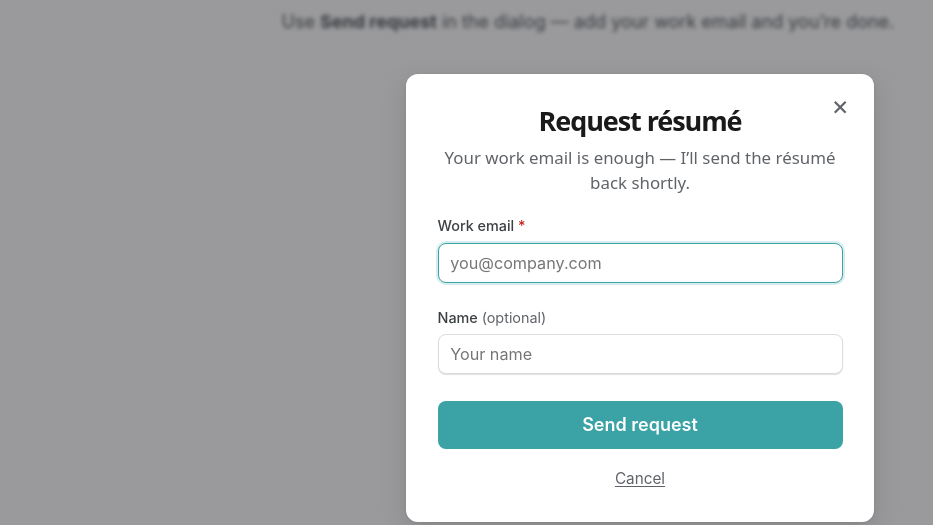
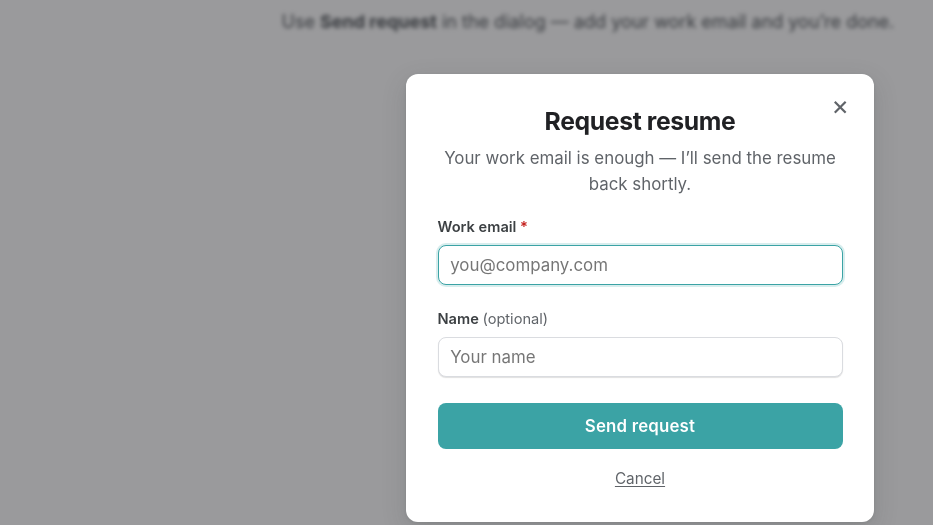
Before and after one commit to saloni111/saloni111.github.io, a Jekyll site: the page built from _pages/resume.md, in a window 1280 px wide. Shown: the part 152-677 px from the top of the page, without its empty margins (0-933 px from the left). Built offline with Jekyll 4.4.1, drawn with Linux system fonts in a browser that asks for light colours.

Commit message:
Unify resume modal typography with site font; use Resume spelling in UI
Made-with: Cursor

```diff
--- a/_includes/resume-access-modal.html
+++ b/_includes/resume-access-modal.html
@@ -4,8 +4,8 @@
     <button type="button" class="resume-access-modal__close" data-resume-modal-dismiss aria-label="Close dialog">&times;</button>
 
     <div class="resume-access-modal__step resume-access-modal__step--form">
-      <h2 id="resume-access-title" class="resume-access-modal__title">Request résumé</h2>
-      <p class="resume-access-modal__lead">Your work email is enough — I’ll send the résumé back shortly.</p>
+      <h2 id="resume-access-title" class="resume-access-modal__title">Request resume</h2>
+      <p class="resume-access-modal__lead">Your work email is enough — I’ll send the resume back shortly.</p>
 
       <form id="resume-request-form" class="resume-access-modal__form" novalidate
         data-web3forms-key="{{ site.resume_request.web3forms_access_key | default: '' }}"
--- a/_sass/_resume-modal.scss
+++ b/_sass/_resume-modal.scss
@@ -92,14 +92,15 @@
     color: #5f6368;
   }
 
+  /* One type stack for the whole dialog (matches site body via $sans-serif). */
   &__title {
     margin: 0 0 0.5rem;
-    font-family: system-ui, -apple-system, "Segoe UI", Roboto, "Helvetica Neue", Arial, sans-serif;
-    font-size: 1.5rem;
-    font-weight: 600;
-    line-height: 1.2;
-    color: #1a1a1a;
-    letter-spacing: -0.04em;
+    font-family: $sans-serif;
+    font-size: 1.375rem;
+    font-weight: 700;
+    line-height: 1.3;
+    color: #202124;
+    letter-spacing: -0.015em;
     text-align: center;
     -webkit-font-smoothing: antialiased;
     -moz-osx-font-smoothing: grayscale;
@@ -110,10 +111,10 @@
     max-width: 22rem;
     margin-left: auto;
     margin-right: auto;
-    font-family: system-ui, -apple-system, "Segoe UI", Roboto, "Helvetica Neue", Arial, sans-serif;
+    font-family: $sans-serif;
     font-size: 0.9375rem;
     font-weight: 400;
-    line-height: 1.45;
+    line-height: 1.5;
     color: #5f6368;
     text-align: center;
   }
@@ -125,18 +126,18 @@
 
   &__success-title {
     margin: 0 0 0.45rem;
-    font-family: system-ui, -apple-system, "Segoe UI", Roboto, "Helvetica Neue", Arial, sans-serif;
-    font-size: 1.35rem;
-    font-weight: 600;
-    line-height: 1.25;
-    letter-spacing: -0.03em;
-    color: #1a1a1a;
+    font-family: $sans-serif;
+    font-size: 1.25rem;
+    font-weight: 700;
+    line-height: 1.3;
+    letter-spacing: -0.015em;
+    color: #202124;
     -webkit-font-smoothing: antialiased;
   }
 
   &__success-detail {
     margin: 0 0 1rem;
-    font-family: system-ui, -apple-system, "Segoe UI", Roboto, "Helvetica Neue", Arial, sans-serif;
+    font-family: $sans-serif;
     font-size: 0.9375rem;
     line-height: 1.5;
     color: #5f6368;
@@ -157,8 +158,9 @@
     label {
       display: block;
       margin-bottom: 0.35rem;
-      font-size: 0.8rem;
-      font-weight: 500;
+      font-family: $sans-serif;
+      font-size: 0.8125rem;
+      font-weight: 600;
       color: #3c4043;
     }
 
@@ -169,8 +171,8 @@
       padding: 0.5rem 0.65rem;
       border: 1px solid #dadce0;
       border-radius: 8px;
-      font-family: inherit;
-      font-size: 0.9rem;
+      font-family: $sans-serif;
+      font-size: 0.9375rem;
       color: #202124;
       background: #fff;
       transition: border-color 0.15s ease;
@@ -245,8 +247,10 @@
     margin-bottom: 0 !important;
     border-radius: 8px !important;
     padding: 0.75em 1.25em !important;
+    font-family: $sans-serif !important;
     font-weight: 600 !important;
-    font-size: 1rem !important;
+    font-size: 0.9375rem !important;
+    letter-spacing: 0.01em;
     background-color: #3BA3A5 !important;
 
     &:hover {
```
Also changed, not shown: assets/js/_main.js (+10 -10 lines), assets/js/main.min.js.
